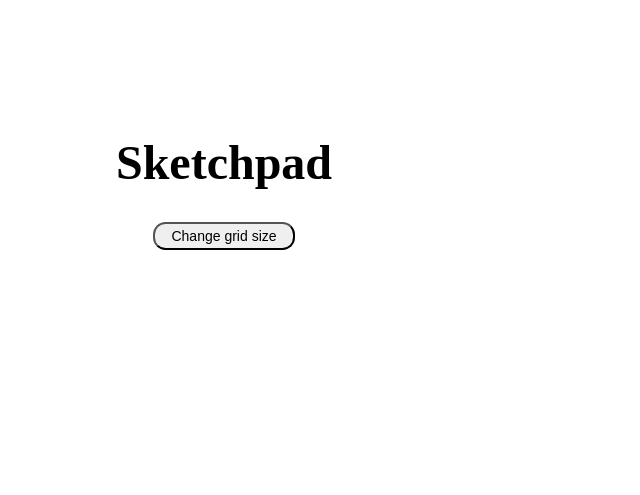
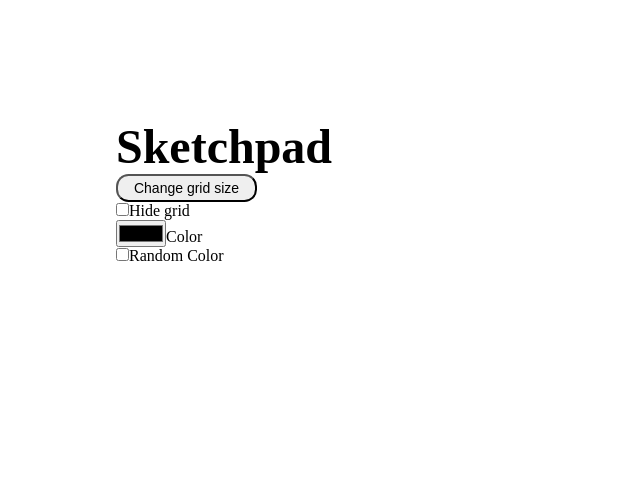
Before and after one commit to Rhman8991/etch-a-sketch-project, a plain HTML site: page index.html in a window 1280 px wide. Shown: the part 108-603 px from the top of the page, without its empty margins (0-640 px from the left). Drawn offline with Linux system fonts and the light colour scheme.

Commit message:
Group button and inputs element in new container

```diff
--- a/index.html
+++ b/index.html
@@ -7,9 +7,22 @@
     </head>
     <body>
         <div id="app">
-            <div id="header">
-                <h1>Sketchpad</h1>
-                <button id="gridSizeChangeBtn">Change grid size</button>
+            <div class="left">
+                <div id="header">
+                    <h1>Sketchpad</h1>
+                </div>
+                <div class="option">
+                    <button id="gridSizeChangeBtn">Change grid size</button>
+                    <div><input type="checkbox" id="gridChkbx"><label for="gridChkbx">Hide grid</label></div>
+                    <div>
+                    <div>
+                            <input type="color" id="colorPick"><label for="colorPick">Color</label>
+                        </div>
+                        <div>
+                            <input type="checkbox" id="randomChkbx"><label for="randomChkbx">Random Color</label>
+                        </div>
+                    </div>
+                </div>
             </div>
             <div id="pad-container">
                 <div id="pad"></div>
```
